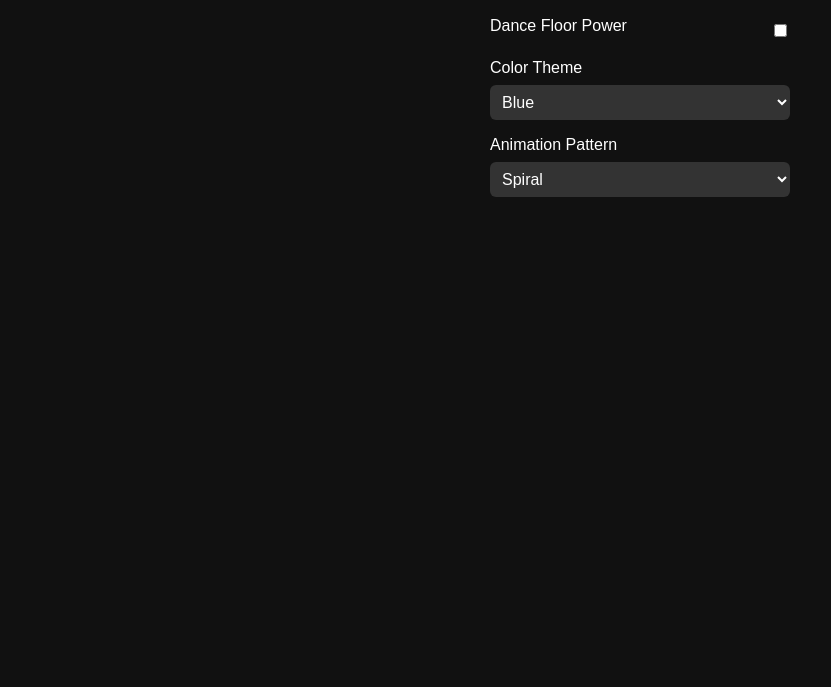
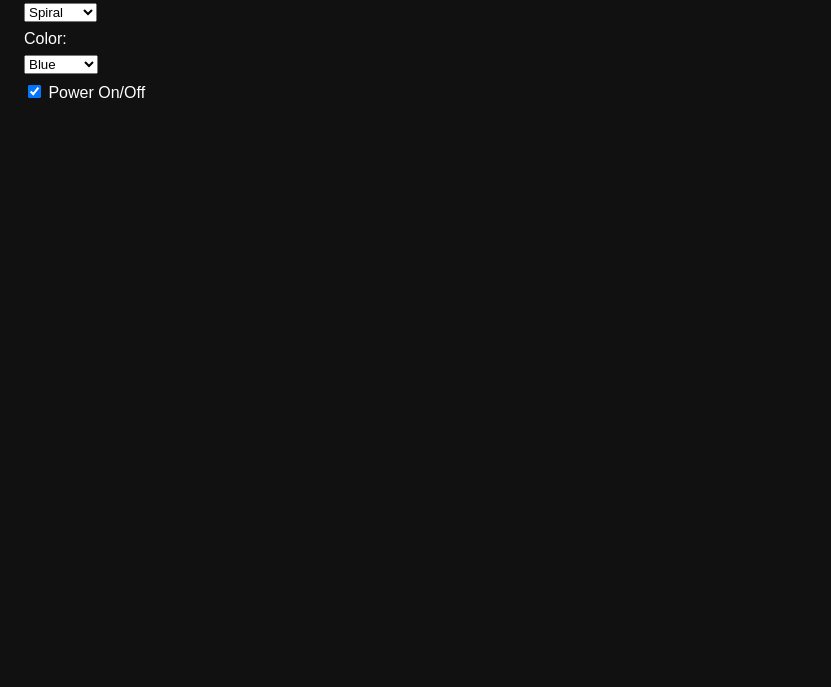
Before and after one commit to killstar89/dance-floor-control, a plain HTML site: page control.html in a window 1280 px wide. Shown: the part 113-800 px from the top of the page, without its empty margins (0-831 px from the left). Drawn offline with Linux system fonts and the light colour scheme.

Commit message:
Update control.html

```diff
--- a/control.html
+++ b/control.html
@@ -1,134 +1,61 @@
+<!-- control.html -->
 <!DOCTYPE html>
 <html lang="en">
 <head>
   <meta charset="UTF-8" />
-  <meta name="viewport" content="width=device-width, initial-scale=1.0"/>
+  <meta name="viewport" content="width=device-width, initial-scale=1.0" />
   <title>Dance Floor Control</title>
   <style>
-    body {
-      background-color: #111;
-      color: #fff;
-      font-family: Arial, sans-serif;
-      display: flex;
-      flex-direction: column;
-      align-items: center;
-      padding: 2rem;
-    }
-
-    h1 {
-      margin-bottom: 2rem;
-    }
-
-    .control-group {
-      margin-bottom: 1rem;
-      width: 100%;
-      max-width: 300px;
-    }
-
-    label {
-      display: block;
-      margin-bottom: 0.5rem;
-    }
-
-    select, input[type="checkbox"] {
-      width: 100%;
-      padding: 0.5rem;
-      font-size: 1rem;
-      border-radius: 6px;
-      border: none;
-      background: #333;
-      color: #fff;
-    }
-
-    .toggle-container {
-      display: flex;
-      justify-content: space-between;
-      align-items: center;
-      gap: 1rem;
-    }
-
-    .toggle-container input {
-      width: auto;
-    }
+    body { font-family: sans-serif; background: #111; color: white; padding: 1em; }
+    select, button, label { margin: 0.5em 0; display: block; }
   </style>
 </head>
 <body>
-  <h1>Dance Floor Control</h1>
+  <h2>Dance Floor Control</h2>
 
-  <div class="control-group toggle-container">
-    <label for="powerToggle">Dance Floor Power</label>
-    <input type="checkbox" id="powerToggle">
-  </div>
+  <label>Pattern:
+    <select id="patternSelect">
+      <option value="spiral">Spiral</option>
+      <option value="wave">Wave</option>
+      <option value="grid">Grid</option>
+      <option value="random">Random</option>
+    </select>
+  </label>
 
-  <div class="control-group">
-    <label for="colorSelect">Color Theme</label>
+  <label>Color:
     <select id="colorSelect">
       <option value="blue">Blue</option>
       <option value="purple">Purple</option>
       <option value="red">Red</option>
       <option value="green">Green</option>
-      <option value="pink">Pink</option>
-      <option value="orange">Orange</option>
-      <option value="cyan">Cyan</option>
       <option value="rainbow">Rainbow</option>
     </select>
-  </div>
+  </label>
 
-  <div class="control-group">
-    <label for="patternSelect">Animation Pattern</label>
-    <select id="patternSelect">
-      <option value="spiral">Spiral</option>
-      <option value="wave">Wave</option>
-      <option value="center-out">Center-Out</option>
-      <option value="top-to-bottom">Top to Bottom</option>
-      <option value="left-to-right">Left to Right</option>
-      <option value="checkerboard">Checkerboard</option>
-      <option value="random">Random</option>
-      <option value="flash">Flash</option>
-      <option value="diagonal">Diagonal</option>
-    </select>
-  </div>
+  <label>
+    <input type="checkbox" id="powerToggle" checked /> Power On/Off
+  </label>
 
   <script>
-    const channel = new BroadcastChannel("dancefloor-control");
+    const patternSelect = document.getElementById("patternSelect");
+    const colorSelect = document.getElementById("colorSelect");
+    const powerToggle = document.getElementById("powerToggle");
 
-    function setAndSend(type, value) {
-      localStorage.setItem(type, value);
-      channel.postMessage({ type, value });
+    function saveSettings() {
+      localStorage.setItem("dancePattern", patternSelect.value);
+      localStorage.setItem("danceColor", colorSelect.value);
+      localStorage.setItem("dancePower", powerToggle.checked ? "on" : "off");
     }
 
-    function togglePower(isOn) {
-      localStorage.setItem("power", isOn);
-      channel.postMessage({ type: isOn ? "start" : "stop" });
-    }
+    patternSelect.addEventListener("change", saveSettings);
+    colorSelect.addEventListener("change", saveSettings);
+    powerToggle.addEventListener("change", saveSettings);
 
     window.onload = () => {
-      const savedColor = localStorage.getItem("color") || "blue";
-      const savedPattern = localStorage.getItem("pattern") || "spiral";
-      const savedPower = localStorage.getItem("power") === "true";
-
-      document.getElementById("colorSelect").value = savedColor;
-      document.getElementById("patternSelect").value = savedPattern;
-      document.getElementById("powerToggle").checked = savedPower;
-
-      if (savedPower) {
-        channel.postMessage({ type: "color", value: savedColor });
-        channel.postMessage({ type: "pattern", value: savedPattern });
-        channel.postMessage({ type: "start" });
-      }
+      patternSelect.value = localStorage.getItem("dancePattern") || "spiral";
+      colorSelect.value = localStorage.getItem("danceColor") || "blue";
+      powerToggle.checked = localStorage.getItem("dancePower") !== "off";
     };
-
-    document.getElementById("colorSelect").addEventListener("change", (e) => {
-      setAndSend("color", e.target.value);
-    });
-
-    document.getElementById("patternSelect").addEventListener("change", (e) => {
-      setAndSend("pattern", e.target.value);
-    });
-
-    document.getElementById("powerToggle").addEventListener("change", (e) => {
-      togglePower(e.target.checked);
-    });
   </script>
 </body>
 </html>
```
